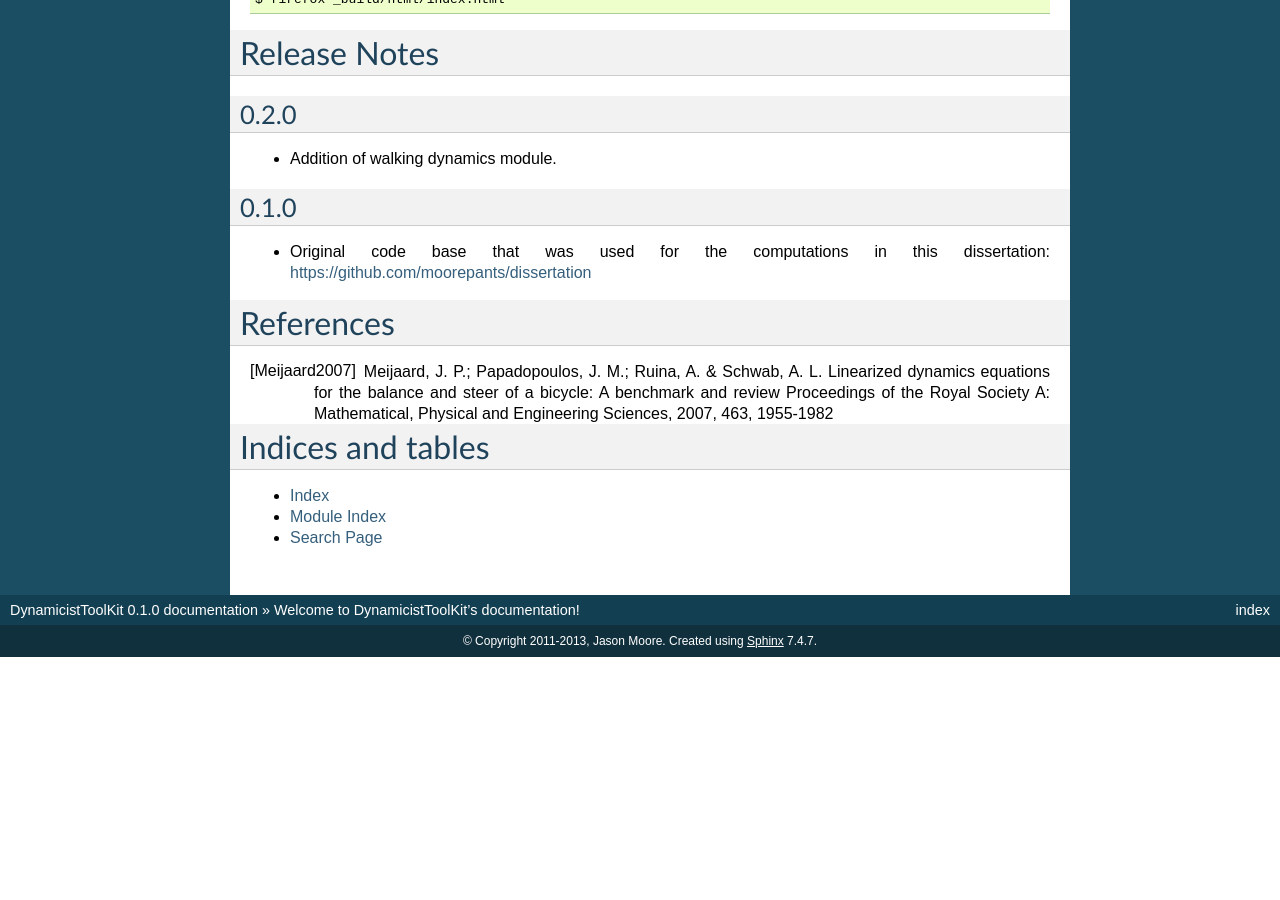
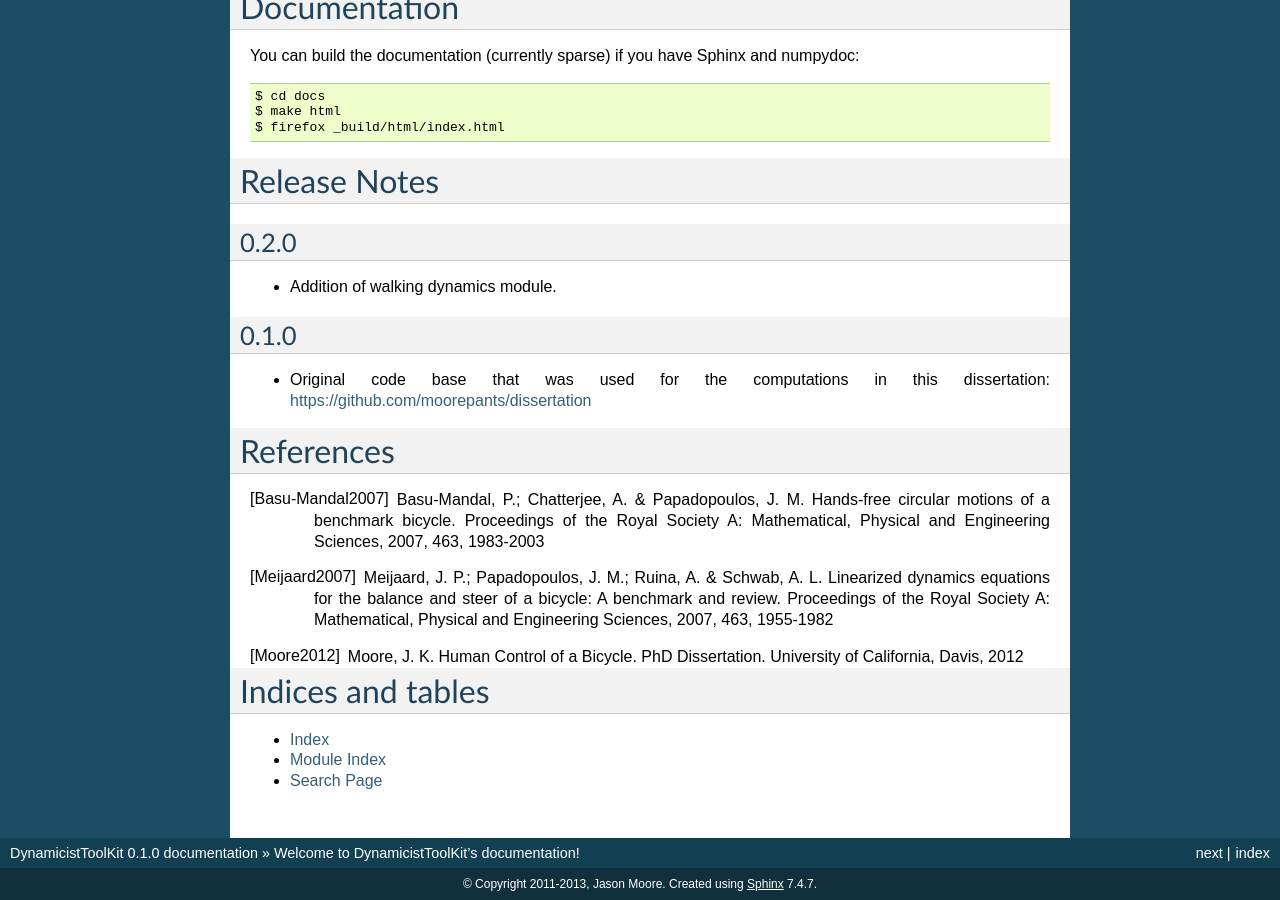
Before and after one commit to moorepants/DynamicistToolKit, a Sphinx documentation site: the page built from docs/index.rst, in a window 1280 px wide and 900 px high, scrolled down 1570 px. Built offline with Sphinx 7.4.7, drawn with Linux system fonts in a browser that asks for light colours; before the commit the page ends 2227 px from its top, so only the background shows below that; some of the changed text lies outside the part shown.

Commit message:
Got rid of autosummary warnings.

```diff
--- a/docs/conf.py
+++ b/docs/conf.py
@@ -28,6 +28,10 @@
 # Add any Sphinx extension module names here, as strings. They can be extensions
 # coming with Sphinx (named 'sphinx.ext.*') or your custom ones.
 extensions = ['sphinx.ext.autodoc', 'sphinx.ext.autosummary', 'numpydoc']
+
+# Get rid of warnings:
+# http://stackoverflow.com/questions/12206334/sphinx-autosummary-toctree-contains-reference-to-nonexisting-document-warnings
+numpydoc_show_class_members = False
 
 # Add any paths that contain templates here, relative to this directory.
 templates_path = ['_templates']
--- a/docs/index.rst
+++ b/docs/index.rst
@@ -11,16 +6,26 @@
 .. toctree::
    :maxdepth: 2
 
+   dtk
+
 .. include:: ../README.rst
 
 References
 ==========
 
+.. [Basu-Mandal2007] Basu-Mandal, P.; Chatterjee, A. & Papadopoulos, J. M.
+   Hands-free circular motions of a benchmark bicycle. Proceedings of the Royal
+   Society A: Mathematical, Physical and Engineering Sciences, 2007, 463,
+   1983-2003
+
 .. [Meijaard2007] Meijaard, J. P.; Papadopoulos, J. M.; Ruina, A. &
    Schwab, A. L. Linearized dynamics equations for the balance and steer
-   of a bicycle: A benchmark and review Proceedings of the Royal Society
+   of a bicycle: A benchmark and review. Proceedings of the Royal Society
    A: Mathematical, Physical and Engineering Sciences, 2007, 463,
    1955-1982
+
+.. [Moore2012] Moore, J. K. Human Control of a Bicycle. PhD Dissertation.
+   University of California, Davis, 2012
 
 Indices and tables
 ==================
```
Also changed, not shown: other parts of docs/index.rst (+0 -5 lines), docs/modules.rst (deleted, +0 -7 lines).
